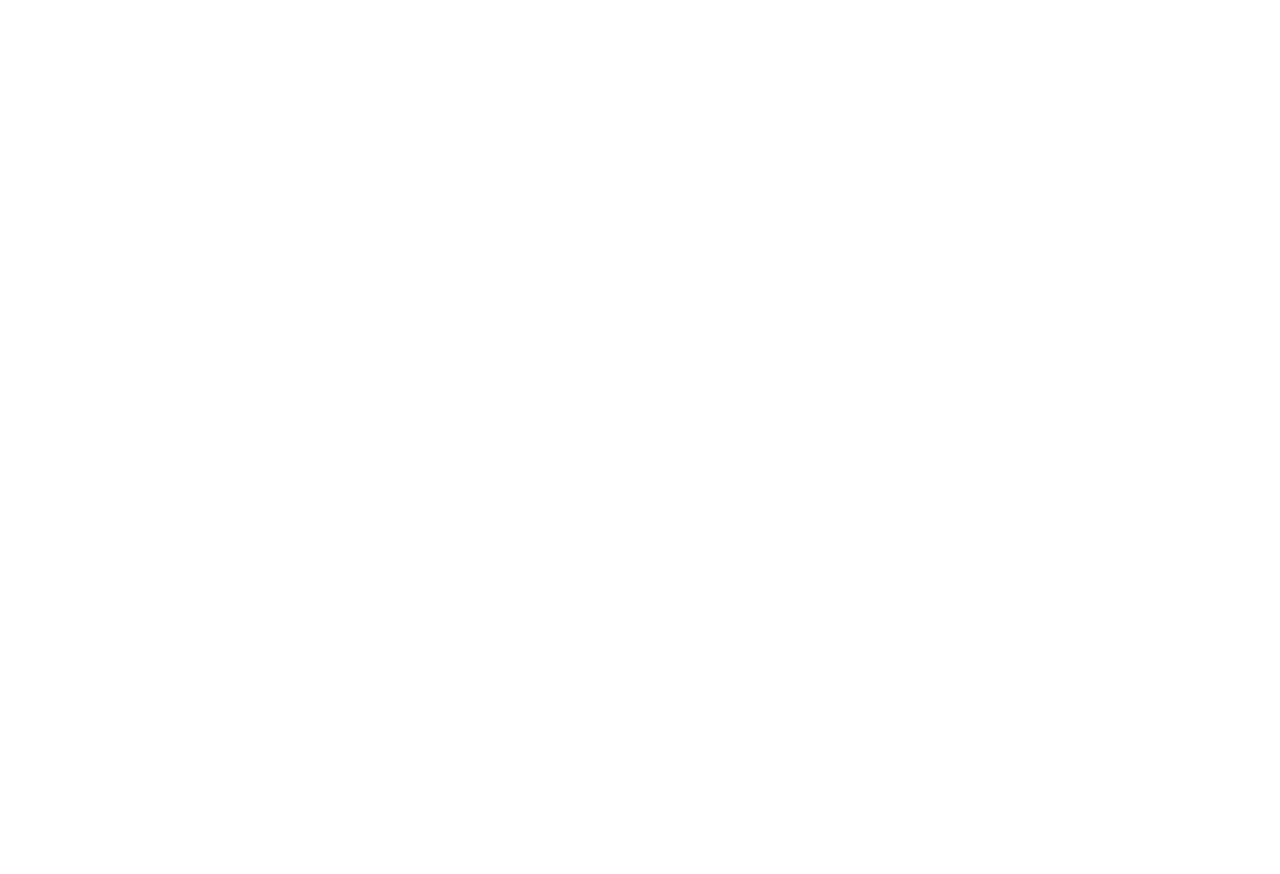
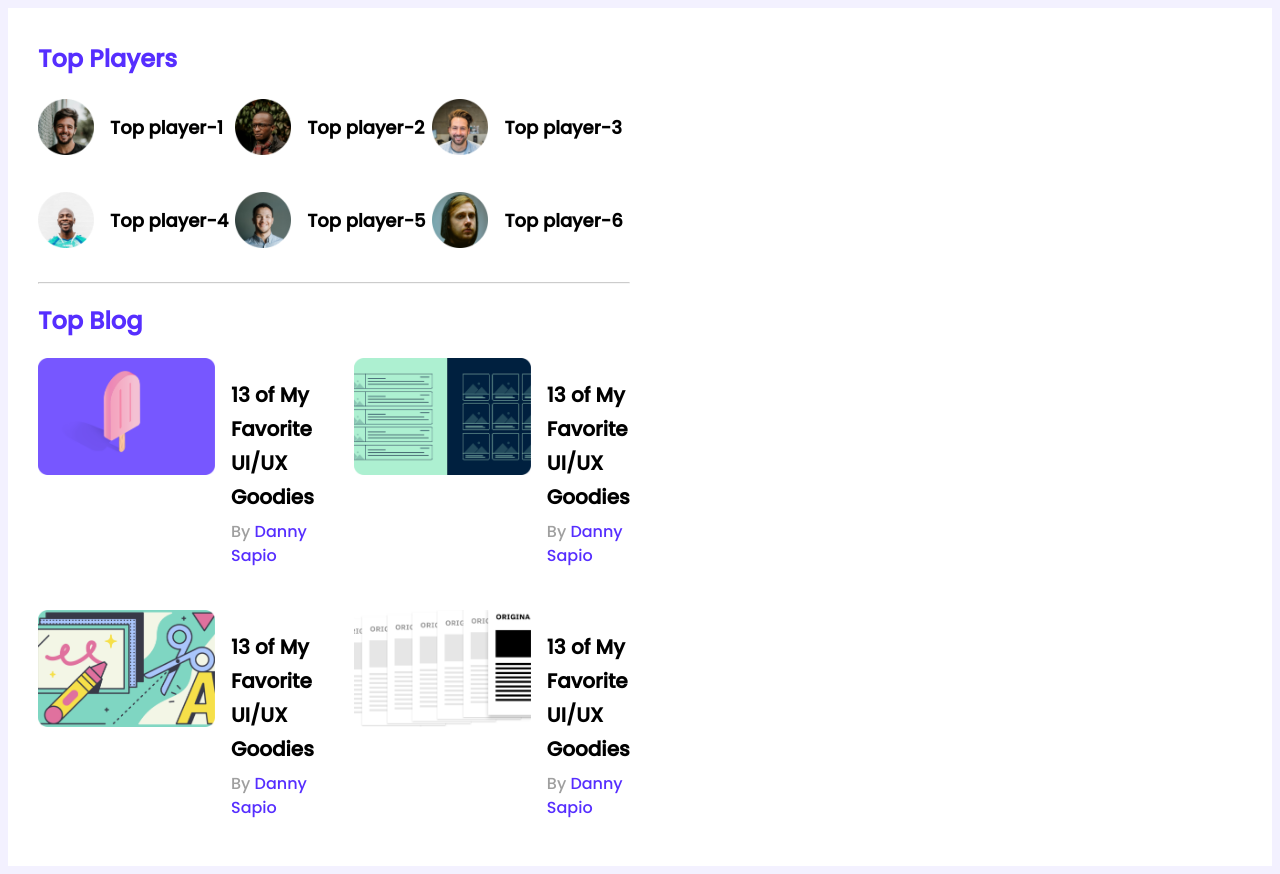
Before and after one commit to arif2494/-leader-board-css3, a plain HTML site: page index.html in a window 1280 px wide. Before the commit the page ends 800 px from the top, so only its background shows below. Drawn offline with Linux system fonts and the light colour scheme.

Commit message:
Top players and blog done

```diff
--- a/assets/css/style.css
+++ b/assets/css/style.css
@@ -0,0 +1,83 @@
+/* *Fonts */
+@import url('https://fonts.googleapis.com/css2?family=Poppins:wght@500&display=swap');
+
+/* *Common Styles */
+body {
+	font-family: 'Poppins', sans-serif;
+	background-color: #f3f1ff;
+}
+main {
+	display: flex;
+	justify-content: center;
+}
+.container {
+	background-color: #fff;
+	width: 870px;
+	padding: 30px;
+}
+.section-title {
+	color: #562eff;
+	font-size: 24px;
+	margin-top: 3px;
+}
+
+/* *Top Players Style  */
+.player-name {
+	margin-left: 16px;
+	font-size: 18px;
+}
+.players {
+	display: grid;
+	grid-template-columns: repeat(3, 1fr);
+	row-gap: 30px;
+}
+.player {
+	display: flex;
+	align-items: center;
+}
+.player img {
+	height: 56px;
+	width: 56px;
+}
+.top-players {
+	margin-bottom: 30px;
+}
+hr {
+	opacity: .5;
+	margin-bottom: 19px;
+}
+
+/* *Top Blogs styles */
+.blogs {
+	display: grid;
+	grid-template-columns: repeat(2, 1fr);
+	row-gap: 26px;
+	column-gap: 40px;
+}
+.blog {
+	display: flex;
+}
+.blog .thumbnail img {
+	Width: 177px;
+	Height: 117px;
+}
+.blog-info {
+	margin-left: 16px;
+}
+.blog-info .blog-title {
+	margin-bottom: 6px;
+	font-size: 20px;
+	line-height: 34px;
+}
+.blog-author {
+	color: #9f9f9f;
+	font-size: 16px;
+	line-height: 24px;
+	margin-top: 0px;
+}
+.blog-author a {
+	color: #562eff;
+	text-decoration: none;
+}
+
+/* *LAtest courses */
--- a/index.html
+++ b/index.html
@@ -11,7 +11,108 @@
 </head>
 
 <body>
+  <!-- *Header start -->
+  <header>
 
+  </header>
+  <!-- *Header End -->
+
+  <!-- *Main start -->
+  <main>
+    <!-- *Top players and top blogs -->
+    <section class="container">
+      <div class="top-players">
+        <h2 class="section-title">Top Players</h2>
+        <div class="players">
+          <div class="player">
+            <img src="assets/img/players/player-1.png" alt="">
+            <h3 class="player-name">Top player-1</h3>
+          </div>
+          <div class="player">
+            <img src="assets/img/players/player-2.png" alt="">
+            <h3 class="player-name">Top player-2</h3>
+          </div>
+          <div class="player">
+            <img src="assets/img/players/player-3.png" alt="">
+            <h3 class="player-name">Top player-3</h3>
+          </div>
+          <div class="player">
+            <img src="assets/img/players/player-4.png" alt="">
+            <h3 class="player-name">Top player-4</h3>
+          </div>
+          <div class="player">
+            <img src="assets/img/players/player-5.png" alt="">
+            <h3 class="player-name">Top player-5</h3>
+          </div>
+          <div class="player">
+            <img src="assets/img/players/player-6.png" alt="">
+            <h3 class="player-name">Top player-6</h3>
+          </div>
+        </div>
+      </div>
+      <hr>
+      <!-- *Blog Item -->
+      <div class="top-blogs">
+        <h2 class="section-title">Top Blog</h2>
+        <div class="blogs">
+          <article class="blog">
+            <div class="thumbnail">
+              <img src="assets/img/blogs/blog-1.png" alt="">
+            </div>
+            <div class="blog-info">
+              <h3 class="blog-title">
+                13 of My Favorite
+                UI/UX Goodies
+              </h3>
+              <p class="blog-author">By <a href="#">Danny Sapio</a></p>
+            </div>
+          </article>
+          <article class="blog">
+            <div class="thumbnail">
+              <img src="assets/img/blogs/blog-2.png" alt="">
+            </div>
+            <div class="blog-info">
+              <h3 class="blog-title">
+                13 of My Favorite
+                UI/UX Goodies
+              </h3>
+              <p class="blog-author">By <a href="#">Danny Sapio</a></p>
+            </div>
+          </article>
+          <article class="blog">
+            <div class="thumbnail">
+              <img src="assets/img/blogs/blog-3.png" alt="">
+            </div>
+            <div class="blog-info">
+              <h3 class="blog-title">
+                13 of My Favorite
+                UI/UX Goodies
+              </h3>
+              <p class="blog-author">By <a href="#">Danny Sapio</a></p>
+            </div>
+          </article>
+          <article class="blog">
+            <div class="thumbnail">
+              <img src="assets/img/blogs/blog-4.png" alt="">
+            </div>
+            <div class="blog-info">
+              <h3 class="blog-title">
+                13 of My Favorite
+                UI/UX Goodies
+              </h3>
+              <p class="blog-author">By <a href="#">Danny Sapio</a></p>
+            </div>
+          </article>
+        </div>
+      </div>
+    </section>
+
+    <!-- *Latest Courses -->
+    <section class="container">
+
+    </section>
+  </main>
+  <!-- *Main End -->
 </body>
 
 </html>
```
